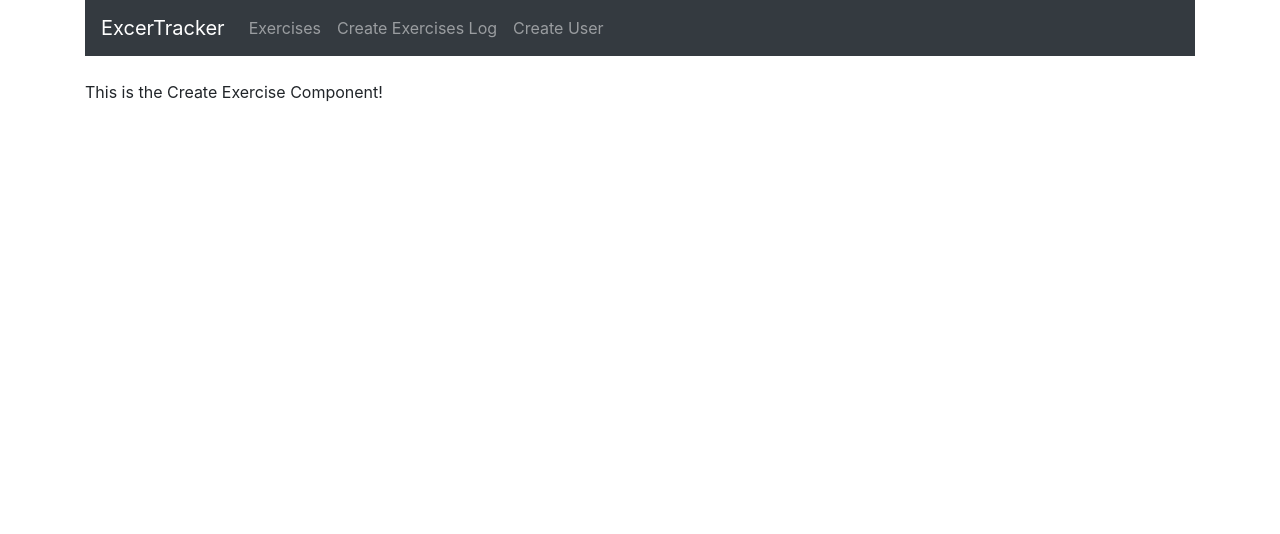
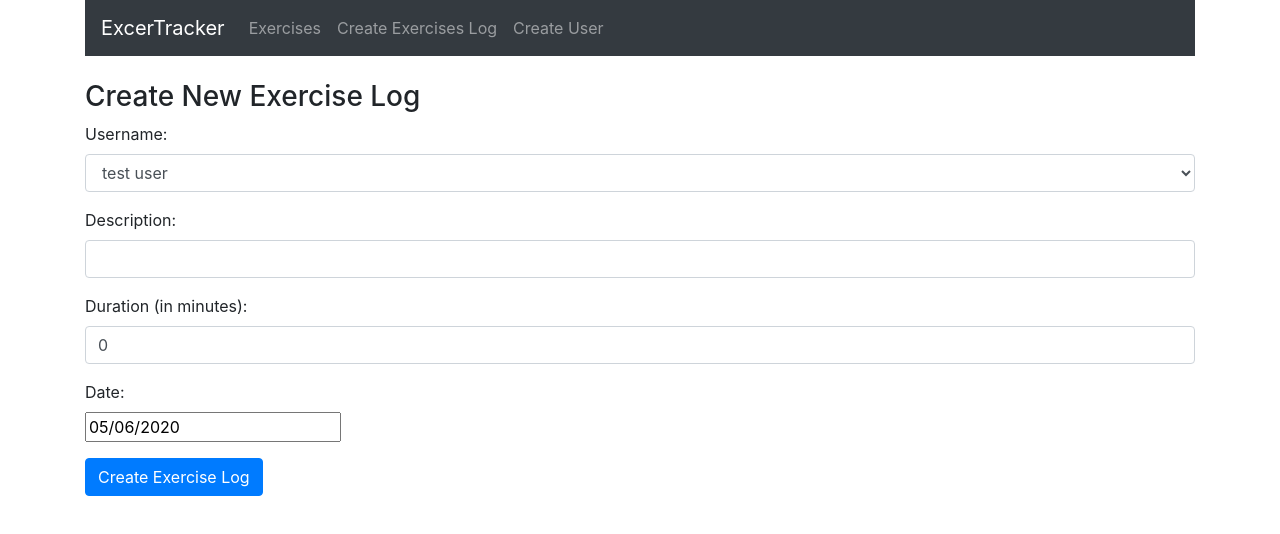
Before and after one commit to RadoslavPavlinchov/mern-exercise-tracker, a React (Create React App) app: page /create in a window 1280 px wide. Shown: the top 534 px of the page. Built offline with nearby package versions, Linux system fonts and the light colour scheme; the HTML template or start-up script is replaced by a standard one.

Commit message:
Created a form for creating exercises and install react-datepicker

```diff
--- a/package.json
+++ b/package.json
@@ -8,6 +8,7 @@
     "@testing-library/user-event": "^7.2.1",
     "bootstrap": "^4.4.1",
     "react": "^16.13.1",
+    "react-datepicker": "^2.15.0",
     "react-dom": "^16.13.1",
     "react-router-dom": "^5.1.2",
     "react-scripts": "3.4.1"
--- a/src/components/create-exercise.component.js
+++ b/src/components/create-exercise.component.js
@@ -1,4 +1,6 @@
 import React, { Component } from 'react';
+import DatePicker from 'react-datepicker';
+import 'react-datepicker/dist/react-datepicker.css';
 
 export default class CreateExercise extends Component {
     constructor(props) {
@@ -68,7 +70,56 @@
     render() {
         return (
             <div>
-                <p>This is the Create Exercise Component!</p>
+                <h3>Create New Exercise Log</h3>
+                <form onSubmit={this.onSubmit}>
+                    <div className="form-group">
+                        <label>Username: </label>
+                        <select ref="userInput"
+                            required
+                            className="form-control"
+                            value={this.state.username}>
+                            {
+                                this.state.users.map((user) => {
+                                    return <option
+                                        key={user}
+                                        value={user}>{user}
+                                        </option>;
+                                })
+                            }
+                        </select>
+                    </div>
+                    <div className="form-group">
+                        <label>Description: </label>
+                        <input type="text"
+                            required
+                            className="form-control"
+                            value={this.state.description}
+                            onChange={this.onChangeDescription}
+                        />
+                    </div>
+                    <div className="form-group">
+                        <label>Duration (in minutes): </label>
+                        <input type="text"
+                            required
+                            className="form-control"
+                            value={this.state.duration}
+                            onChange={this.onChangeDuration}
+                        />
+                    </div>
+                    <div className="form-group">
+                        <label>Date: </label>
+                        <div>
+                            <DatePicker // To add a date picker component
+                                selected={this.state.date}
+                                onChange={this.onChangeDate}
+                            />
+                        </div>
+                    </div>
+
+                    <div className="form-group">
+                        <input type="submit" value="Create Exercise Log" className="btn btn-primary" />
+                    </div>
+                </form>
             </div>
         )
     }
```
Also changed, not shown: 1 other file (tests, documents, lock files or other folders).
